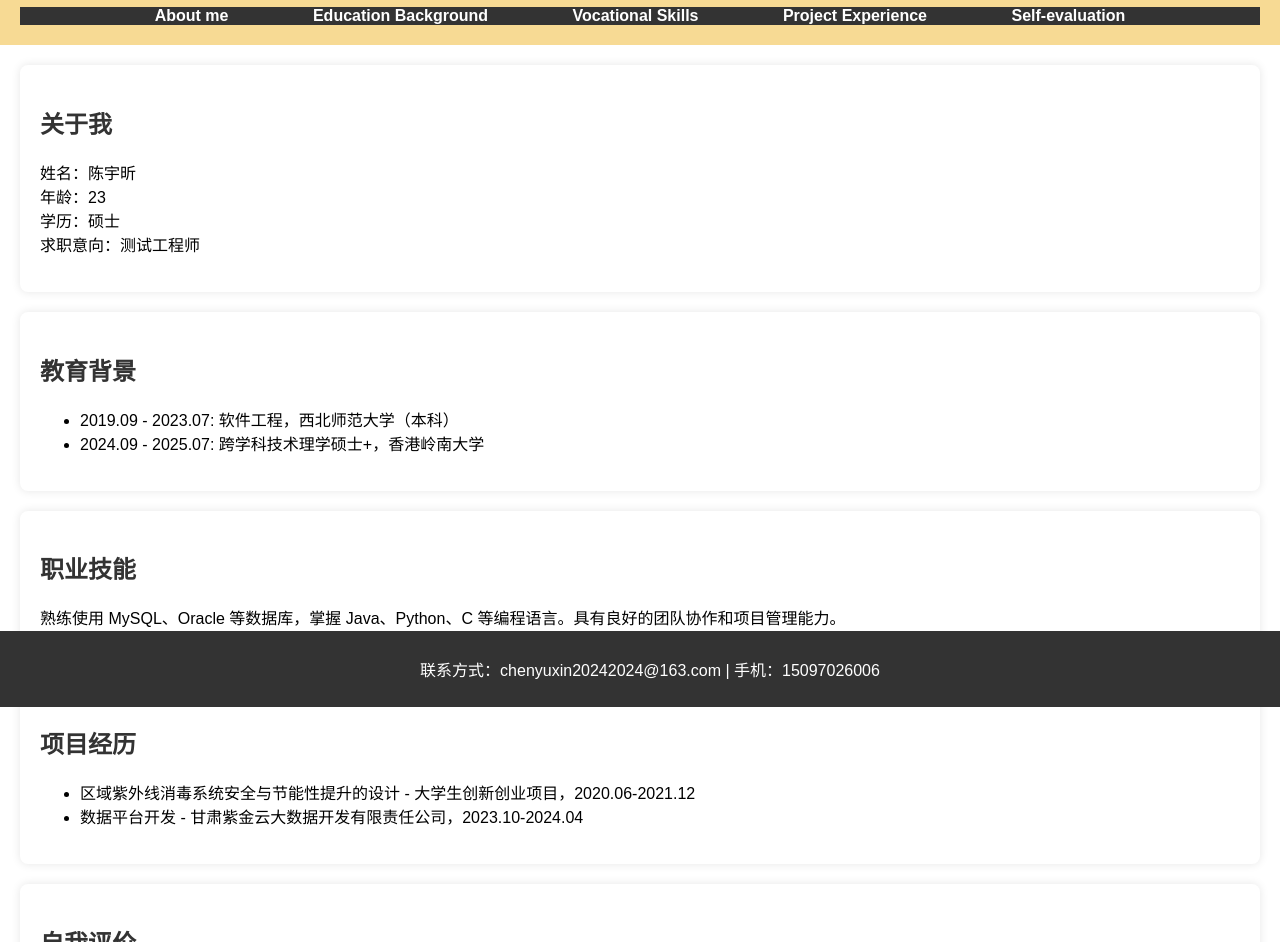
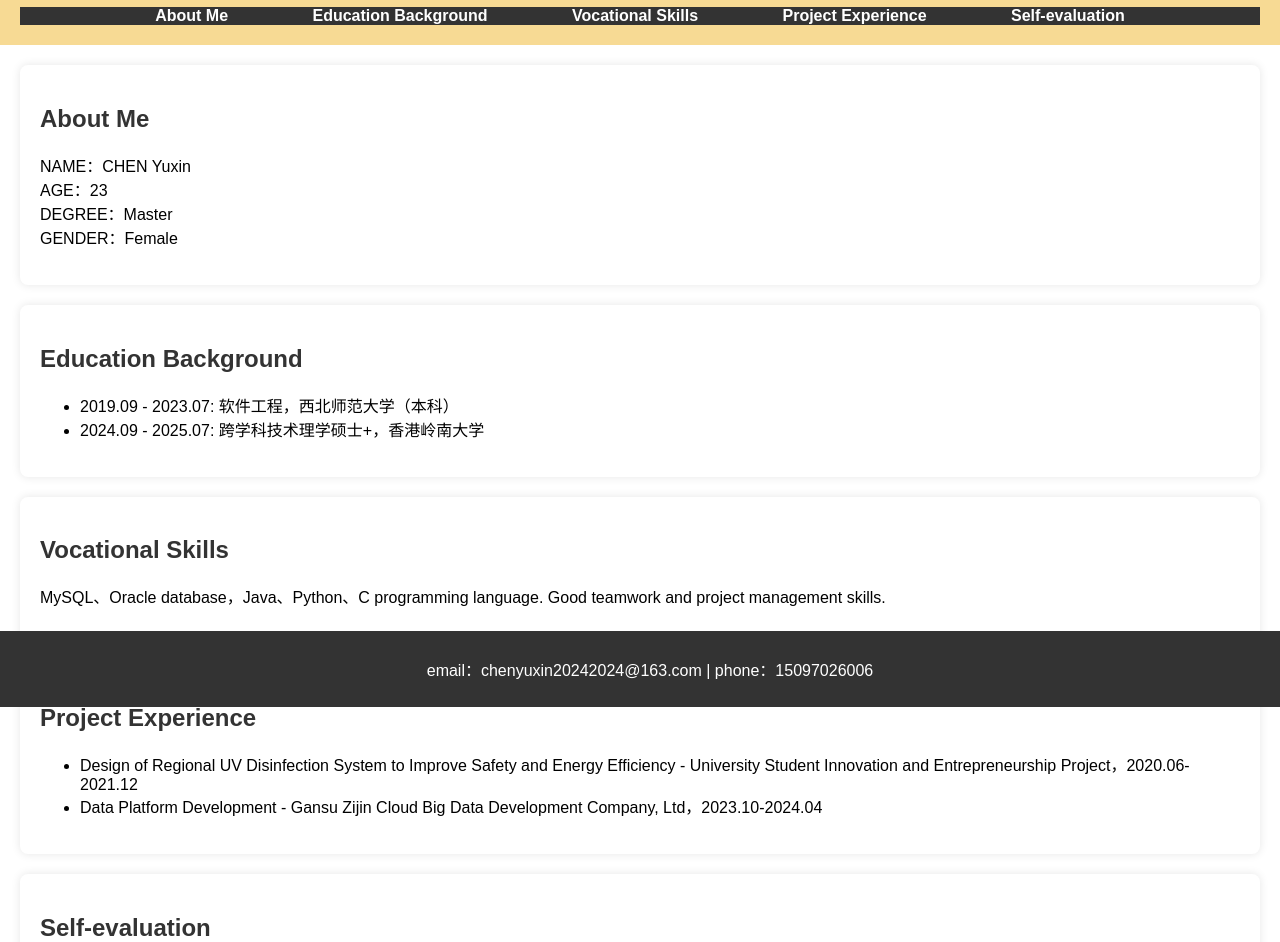
Before and after one commit to Chi021/xiaohang007, a plain HTML site: page index.html in a window 1280 px wide. Shown: the part 93-1035 px from the top of the page. Drawn offline with Linux system fonts and the light colour scheme.

Commit message:
Update index.html

```diff
--- a/index.html
+++ b/index.html
@@ -8,10 +8,10 @@
 </head>
 <body>
     <header>
-        <h1>WELCOM</h1>
+        <h1>WELCOME</h1>
         <nav>
             <ul>
-                <li><a href="#about">About me</a></li>
+                <li><a href="#about">About Me</a></li>
                 <li><a href="#education">Education Background</a></li>
                 <li><a href="#skills">Vocational Skills</a></li>
                 <li><a href="#projects">Project Experience</a></li>
@@ -21,12 +21,12 @@
     </header>
 
     <section id="about">
-        <h2>关于我</h2>
-        <p>姓名：陈宇昕<br>年龄：23<br>学历：硕士<br>求职意向：测试工程师</p>
+        <h2>About Me</h2>
+        <p>NAME：CHEN Yuxin<br>AGE：23<br>DEGREE：Master<br>GENDER：Female</p>
     </section>
 
     <section id="education">
-        <h2>教育背景</h2>
+        <h2>Education Background</h2>
         <ul>
             <li>2019.09 - 2023.07: 软件工程，西北师范大学（本科）</li>
             <li>2024.09 - 2025.07: 跨学科技术理学硕士+，香港岭南大学</li>
@@ -34,25 +34,28 @@
     </section>
 
     <section id="skills">
-        <h2>职业技能</h2>
-        <p>熟练使用 MySQL、Oracle 等数据库，掌握 Java、Python、C 等编程语言。具有良好的团队协作和项目管理能力。</p>
+        <h2>Vocational Skills</h2>
+        <p> MySQL、Oracle database，Java、Python、C programming language. Good teamwork and project management skills.</p>
     </section>
 
     <section id="projects">
-        <h2>项目经历</h2>
+        <h2>Project Experience</h2>
         <ul>
-            <li>区域紫外线消毒系统安全与节能性提升的设计 - 大学生创新创业项目，2020.06-2021.12</li>
-            <li>数据平台开发 - 甘肃紫金云大数据开发有限责任公司，2023.10-2024.04</li>
+            <li>Design of Regional UV Disinfection System to Improve Safety and Energy Efficiency
+                - University Student Innovation and Entrepreneurship Project，2020.06-2021.12</li>
+            <li>Data Platform Development
+                - Gansu Zijin Cloud Big Data Development Company, Ltd，2023.10-2024.04</li>
         </ul>
     </section>
 
     <section id="evaluation">
-        <h2>自我评价</h2>
-        <p>工作积极认真，细心负责，具有很强的分析能力和社会责任感，喜欢迎接新挑战。</p>
+        <h2>Self-evaluation</h2>
+        <p>Motivated, careful and responsible, with strong analytical skills and a sense of social responsibility, like to take on new challenges.
+</p>
     </section>
 
     <footer>
-        <p>联系方式：chenyuxin20242024@163.com | 手机：15097026006</p>
+        <p>email：chenyuxin20242024@163.com | phone：15097026006</p>
     </footer>
 </body>
 </html>
```
